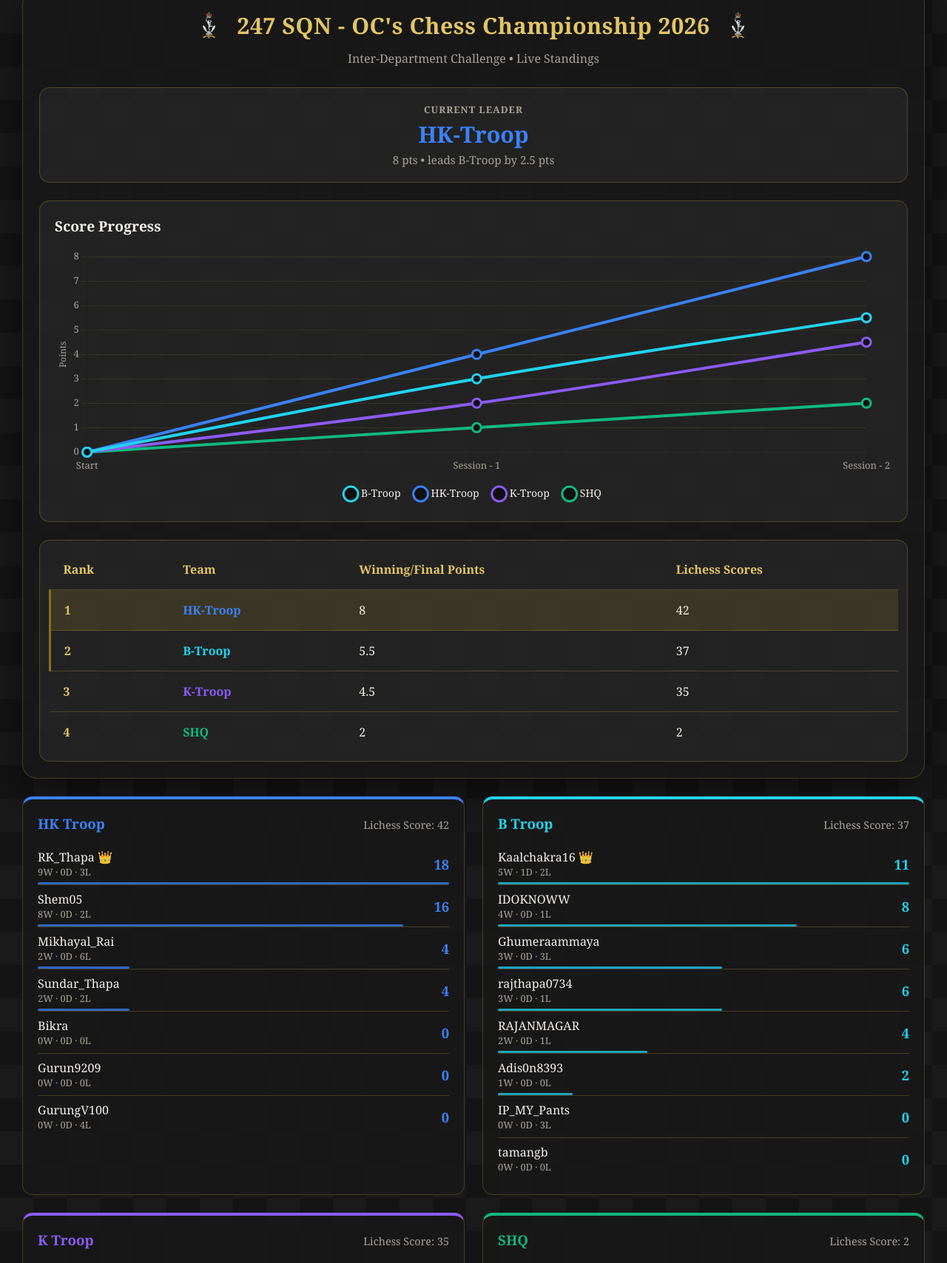
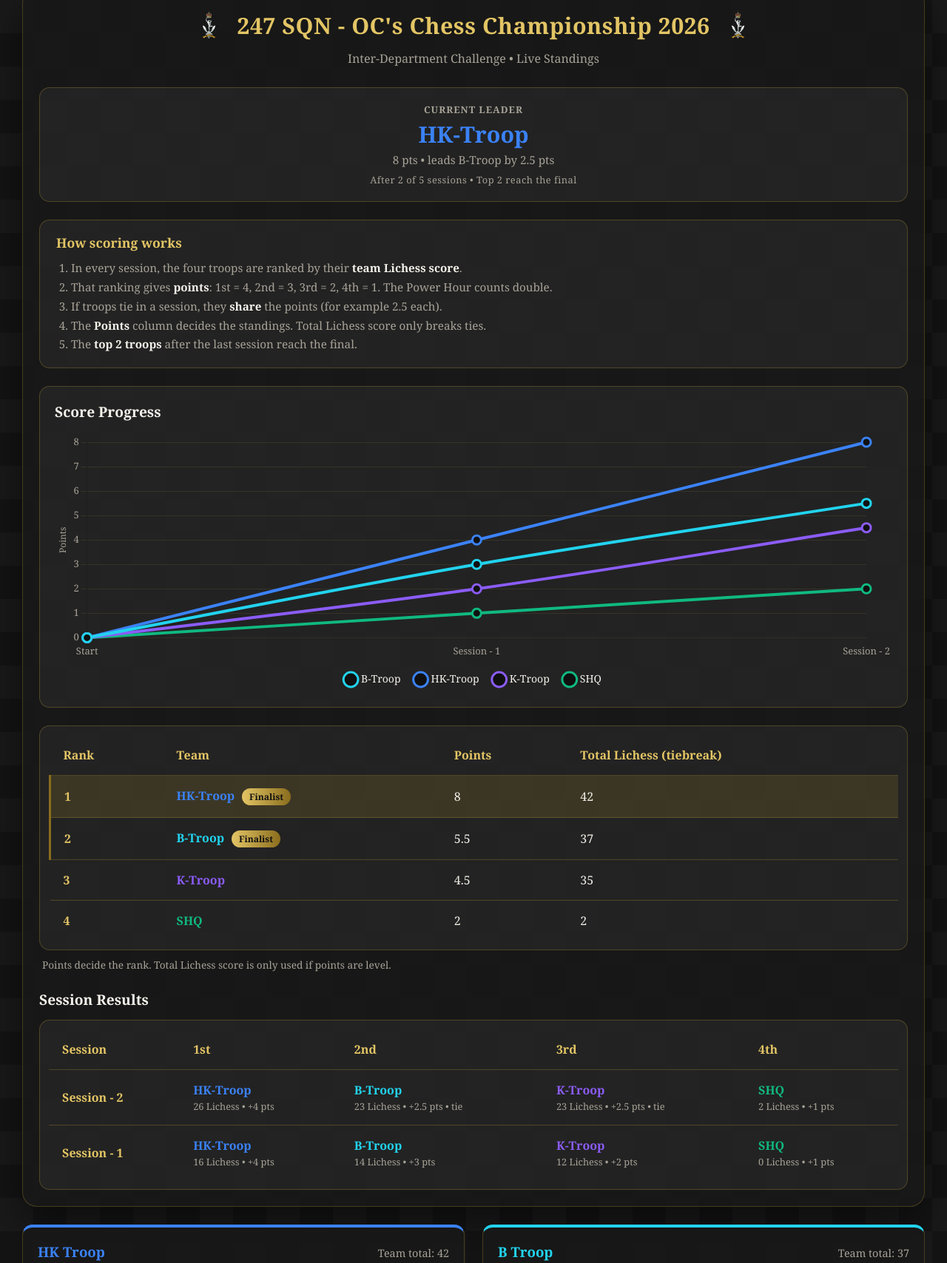
Before and after one commit to Pizza7477/chess-scoreboard, a plain HTML site: page index.html in a window 1280 px wide. Shown: the part 45-1753 px from the top of the page at 74% size. Drawn offline with nearby package versions, Linux system fonts and the light colour scheme.

Commit message:
added more details to the site. with how the scoreing works and all.

```diff
--- a/index.html
+++ b/index.html
@@ -45,6 +45,7 @@
                         <span class="leader-label">Current Leader</span>
                         <span id="leaderTeam" class="leader-team">--</span>
                         <span id="leaderLead" class="leader-lead"></span>
+                        <span id="sessionStatus" class="leader-status"></span>
                     </div>
 
                     <!-- <div class="session-progress">
@@ -53,6 +54,18 @@
                             <div id="progressFill" class="progress-fill"></div>
                         </div>
                     </div> -->
+                </div>
+
+
+                <div class="how-box">
+                    <h2>How scoring works</h2>
+                    <ol>
+                        <li>In every session, the four troops are ranked by their <strong>team Lichess score</strong>.</li>
+                        <li>That ranking gives <strong>points</strong>: 1st = 4, 2nd = 3, 3rd = 2, 4th = 1. The Power Hour counts double.</li>
+                        <li>If troops tie in a session, they <strong>share</strong> the points (for example 2.5 each).</li>
+                        <li>The <strong>Points</strong> column decides the standings. Total Lichess score only breaks ties.</li>
+                        <li>The <strong>top 2 troops</strong> after the last session reach the final.</li>
+                    </ol>
                 </div>
 
                 <div class="chart-card">
@@ -66,12 +79,32 @@
                             <tr>
                                 <th>Rank</th>
                                 <th>Team</th>
-                                <th>Winning/Final Points</th>
-                                <th>Lichess Scores</th>
+                                <th>Points</th>
+                                <th>Total Lichess (tiebreak)</th>
                             </tr>
                         </thead>
                         <tbody id="scoreTableBody"></tbody>
                     </table>
+            </div>
+
+            <p class="table-note">Points decide the rank. Total Lichess score is only used if points are level.</p>
+
+            <div class="results-card">
+                <h2>Session Results</h2>
+                <div class="scoreboard-table-wrap">
+                    <table class="scoreboard-table">
+                        <thead>
+                            <tr>
+                                <th>Session</th>
+                                <th>1st</th>
+                                <th>2nd</th>
+                                <th>3rd</th>
+                                <th>4th</th>
+                            </tr>
+                        </thead>
+                        <tbody id="sessionResultsBody"></tbody>
+                    </table>
+                </div>
             </div>
 
         </div>
--- a/script.js
+++ b/script.js
@@ -47,9 +47,16 @@ const departmentColors = {
     "SHQ": "#10b981"
 };
 
-function addSessionPoints(session, totals) {
+// Work out the points each troop earns in ONE session (tied troops share the points)
+function getSessionPoints(session) {
+    const points = {};
+
+    departments.forEach(function (dept) {
+        points[dept] = 0;
+    });
+
     if (!hasLichessScores(session)) {
-        return;
+        return points;
     }
 
     const placements = getPlacements(session);
@@ -71,11 +78,22 @@ function addSessionPoints(session, totals) {
         const share = pool / (j - i + 1);
 
         for (let k = i; k <= j; k++) {
-            totals[placements[k]] += share * session.multiplier;
+            points[placements[k]] = share * session.multiplier;
         }
 
         i = j + 1;
     }
+
+    return points;
+}
+
+// Add one session's points on top of a running total
+function addSessionPoints(session, totals) {
+    const points = getSessionPoints(session);
+
+    departments.forEach(function (dept) {
+        totals[dept] += points[dept];
+    });
 }
 
 // Add up every session's points for every department
@@ -138,8 +156,16 @@ function getRanking() {
 function showScoreboard() {
     const ranking = getRanking();
 
+    // How many sessions have real scores?
+    const played = sessions.filter(hasLichessScores).length;
+    const leaderBox = document.getElementById("leaderTeam");
+
+    if (played === 0) {
+        leaderBox.textContent = "No results yet";
+        leaderBox.style.color = "";
+        document.getElementById("leaderLead").textContent = "";
+    } else {
         // Leader box: the first item in the sorted list
-    const leaderBox = document.getElementById("leaderTeam");
         leaderBox.textContent = ranking[0].name;
         leaderBox.style.color = departmentColors[ranking[0].name];
 
@@ -152,12 +178,10 @@ function showScoreboard() {
             leadText += "level on points with " + ranking[1].name;
         }
         document.getElementById("leaderLead").textContent = leadText;
+    }
 
-    // Session progress: count only sessions that have scores entered
-    // const played = sessions.filter(hasLichessScores).length;
-    //document.getElementById("sessionText").textContent = "Session " + played + " of " + TOTAL_SESSIONS;
-    // document.getElementById("progressFill").style.width = (played / TOTAL_SESSIONS * 100) + "%";
-
+    document.getElementById("sessionStatus").textContent =
+        "After " + played + " of " + TOTAL_SESSIONS + " sessions • Top 2 reach the final";
 
     // Table: clear it, then add one row per department
     const tableBody = document.getElementById("scoreTableBody");
@@ -172,14 +196,14 @@ function showScoreboard() {
 
         // The top 2 departments reach the final
         let badge = "";
-            if (index < 2) {
+        if (played > 0 && index < 2) {
             row.classList.add("finalist");
             badge = `<span class="finalist-badge">Finalist</span>`;
         }
 
         row.innerHTML = `
             <td>${index + 1}</td>
-            <td>${team.name}</td>
+            <td>${team.name}${badge}</td>
             <td>${team.points}</td>
             <td>${team.lichess}</td>
         `;
@@ -193,6 +217,49 @@ function showScoreboard() {
 }
 
 showScoreboard();
+
+// Session Results grid: one row per played session, latest first
+function showSessionResults() {
+    const body = document.getElementById("sessionResultsBody");
+    body.innerHTML = "";
+
+    const played = sessions.filter(hasLichessScores).reverse();
+
+    if (played.length === 0) {
+        body.innerHTML = '<tr><td colspan="5">No results yet</td></tr>';
+        return;
+    }
+
+    played.forEach(function (session) {
+        const placements = getPlacements(session);
+        const points = getSessionPoints(session);
+
+        let cells = "<td>" + session.name;
+        if (session.multiplier > 1) {
+            cells += ' <span class="multiplier-badge">×' + session.multiplier + '</span>';
+        }
+        cells += "</td>";
+
+        placements.forEach(function (dept, i) {
+            const score = session.lichessScores[dept];
+            const tied = placements.some(function (other, j) {
+                return j !== i && session.lichessScores[other] === score;
+            });
+
+            cells += `
+                <td>
+                    <span class="result-team" style="color: ${departmentColors[dept]}">${dept}</span>
+                    <span class="result-detail">${score} Lichess • +${points[dept]} pts${tied ? " • tie" : ""}</span>
+                </td>`;
+        });
+
+        const row = document.createElement("tr");
+        row.innerHTML = cells;
+        body.appendChild(row);
+    });
+}
+
+showSessionResults();
 
 // Work out everyone's total after each session
 function getHistory() {
@@ -334,7 +401,7 @@ function fillTeamBoxes() {
         const teamTotal = teamPlayers.reduce(function (sum, player) {
             return sum + getTotal(player);
         }, 0);
-        box.querySelector(".team-total").textContent = "Lichess Score: " + teamTotal;
+        box.querySelector(".team-total").textContent = "Team total: " + teamTotal;
 
         // The list is sorted, so the first player has the top score
         const topScore = getTotal(teamPlayers[0]);
--- a/style.css
+++ b/style.css
@@ -348,6 +348,80 @@ body {
 
 
 
+
+/* ===== HOW IT WORKS BOX ===== */
+
+.how-box {
+    background: var(--bg-panel);
+    border: 1px solid var(--border);
+    border-radius: 14px;
+    padding: 18px 22px;
+    margin-bottom: 24px;
+}
+
+.how-box h2 {
+    color: var(--accent);
+    font-size: 1.1rem;
+    margin-bottom: 10px;
+}
+
+.how-box ol {
+    padding-left: 20px;
+    color: var(--text-muted);
+    font-size: 0.95rem;
+    line-height: 1.7;
+}
+
+.how-box strong {
+    color: var(--text);
+}
+
+/* ===== SESSION STATUS / NOTES ===== */
+
+.leader-status {
+    color: var(--text-muted);
+    font-size: 0.8rem;
+    letter-spacing: 0.5px;
+    margin-top: 4px;
+}
+
+.table-note {
+    color: var(--text-muted);
+    font-size: 0.85rem;
+    margin: 10px 4px 24px;
+}
+
+/* ===== SESSION RESULTS ===== */
+
+.results-card h2 {
+    color: var(--text);
+    font-size: 1.2rem;
+    margin-bottom: 14px;
+}
+
+.result-team {
+    display: block;
+    font-weight: bold;
+}
+
+.result-detail {
+    display: block;
+    color: var(--text-muted);
+    font-size: 0.8rem;
+    margin-top: 2px;
+}
+
+.multiplier-badge {
+    display: inline-block;
+    margin-left: 6px;
+    padding: 1px 8px;
+    border-radius: 999px;
+    font-size: 0.75rem;
+    font-weight: bold;
+    color: var(--badge-text);
+    background: var(--accent);
+}
+
 /* ===== SMALL SCREENS ===== */
 
 @media (max-width: 1300px) {
```
Lines whose indentation alone changed are shown as unchanged.
